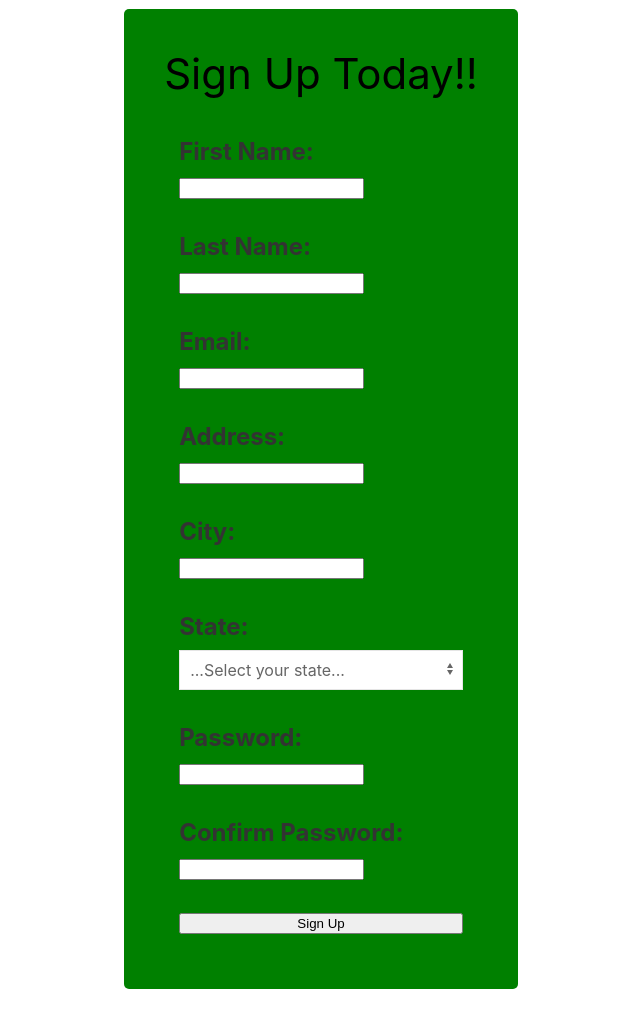
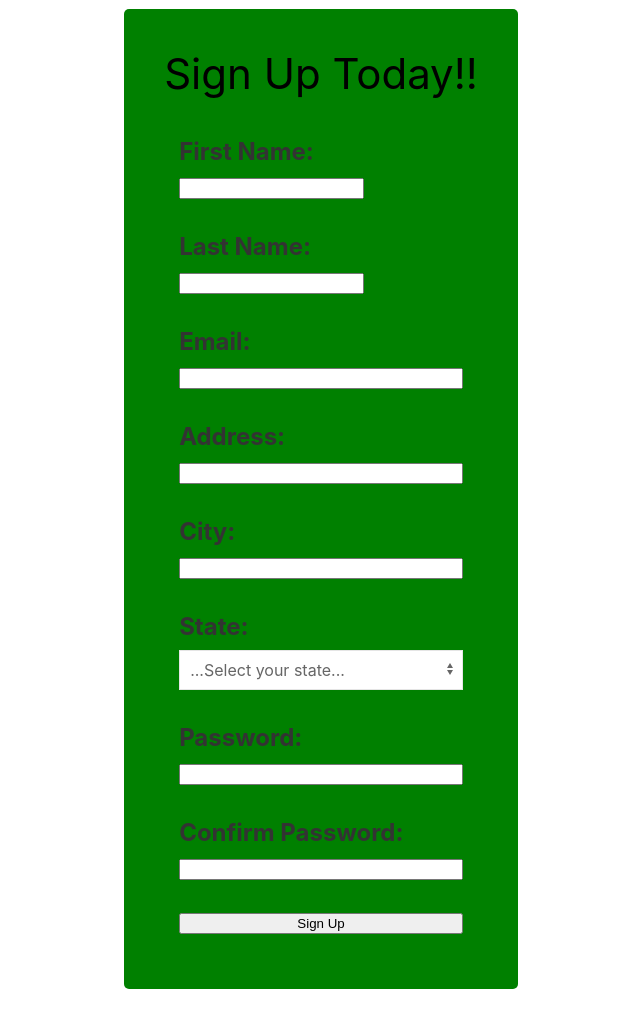
Before and after one commit to michaelakinosho/PizzaTime, a Flask app: page /signup in a window 1280 px wide. Shown: the part 125-1144 px from the top of the page, without its empty margins (319-959 px from the left). Run offline with Flask 2, Linux system fonts and the light colour scheme.

Commit message:
Refactoring PizzaTime
Capturing flows of PizzaTime site pages

```diff
--- a/flask_app/templates/index.html
+++ b/flask_app/templates/index.html
@@ -40,11 +40,11 @@
                     <form class="uk-form-stacked" action="/login/user" method="POST">
                         <div class="uk-padding-small">
                             <label class="uk-form-label uk-text-bold uk-text-large" for="email">Email:</label>
-                            <input type="email" name="email" id="email">
+                            <input class="uk-form-controls uk-width-expand" type="email" name="email" id="email">
                         </div>
                         <div class="uk-padding-small">
                             <label class="uk-form-label uk-text-bold uk-text-large" for="password">Password:</label>
-                            <input type="password" name="password" id="password">
+                            <input class="uk-form-controls uk-width-expand" type="password" name="password" id="password">
                         </div>
                         <div class="uk-padding-small">
                             <input class="uk-width-1-1" type="submit" value="Log In">
--- a/flask_app/templates/signup.html
+++ b/flask_app/templates/signup.html
@@ -48,16 +48,16 @@
                         </div>
                         <div class="uk-padding-small">
                             <label class="uk-form-label uk-text-bold uk-text-large" for="email">Email:</label>
-                            <input class="uk-form-controls" type="email" name="email" id="email" value={{request.form.email}}>
+                            <input class="uk-form-controls uk-width-expand" type="email" name="email" id="email" value={{request.form.email}}>
                         </div>
 
                         <div class="uk-padding-small">
                             <label class="uk-form-label uk-text-bold uk-text-large" for="address">Address:</label>
-                            <input class="uk-form-controls" type="text" name="address" id="address" value={{request.form.address}}>
+                            <input class="uk-form-controls uk-width-expand" type="text" name="address" id="address" value={{request.form.address}}>
                         </div>
                         <div class="uk-padding-small">
                             <label class="uk-form-label uk-text-bold uk-text-large" for="city">City:</label>
-                            <input class="uk-form-controls" type="text" name="city" id="city" value={{request.form.city}}>
+                            <input class="uk-form-controls uk-width-expand" type="text" name="city" id="city" value={{request.form.city}}>
                         </div>
                         <div class="uk-padding-small">
                             <label class="uk-form-label uk-text-bold uk-text-large" for="state" >State:</label>
@@ -71,11 +71,11 @@
 
                         <div class="uk-padding-small">
                             <label class="uk-form-label uk-text-bold uk-text-large" for="password">Password:</label>
-                            <input class="uk-form-controls" type="password" name="password">
+                            <input class="uk-form-controls uk-width-expand" type="password" name="password">
                         </div>
                         <div class="uk-padding-small">
                             <label class="uk-form-label uk-text-bold uk-text-large" for="confirmpassword">Confirm Password:</label>
-                            <input class="uk-form-controls" type="password" name="confirmpassword">
+                            <input class="uk-form-controls uk-width-expand" type="password" name="confirmpassword">
                         </div>
                         <div class="uk-padding-small">
                             <input class="uk-width-1-1" type="submit" value="Sign Up">
--- a/flask_app/templates/user/your_order.html
+++ b/flask_app/templates/user/your_order.html
@@ -40,7 +40,7 @@
 
         <main>
             <div class="uk-flex uk-overflow_auto uk-container uk-flex-center uk-column-1-2-3">
-                <div class="uk-padding uk-border-rounded" style="background-color:rgb(172, 172, 172);">
+                <div class="uk-padding uk-border-rounded" style="background-color:rgb(219, 217, 52);">
                     <h1>YOUR ORDER(S)</h1>
                     <form class="uk-form-stacked" action="/user/cancel_order" method="GET">
                         {% for order in session.user_session_orders %}
```
Also changed, not shown: project_proposal/current_order1.jpg (added), project_proposal/current_order2.jpg (added), project_proposal/login.jpg (added), project_proposal/place_order.jpg (added), project_proposal/place_order2.jpg (added), project_proposal/quick_options.jpg (added), project_proposal/registration.jpg (added).
